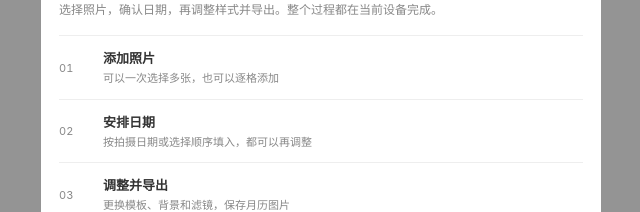
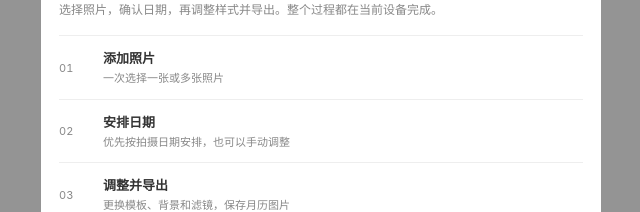
Before and after one commit to lyler77/photo-calendar, a Vue app: page / in a window 1280 px wide. Shown: the part 279-491 px from the top of the page, without its empty margins (319-959 px from the left). Built offline with nearby package versions, Linux system fonts and the light colour scheme.

Commit message:
refine: align onboarding copy with unified photo picker

```diff
--- a/src/components/FirstUseGuide.vue
+++ b/src/components/FirstUseGuide.vue
@@ -37,11 +37,11 @@ defineEmits(['start', 'close'])
         <ol class="steps">
           <li>
             <span class="step-number">01</span>
-            <div><strong>添加照片</strong><small>可以一次选择多张，也可以逐格添加</small></div>
+            <div><strong>添加照片</strong><small>一次选择一张或多张照片</small></div>
           </li>
           <li>
             <span class="step-number">02</span>
-            <div><strong>安排日期</strong><small>按拍摄日期或选择顺序填入，都可以再调整</small></div>
+            <div><strong>安排日期</strong><small>优先按拍摄日期安排，也可以手动调整</small></div>
           </li>
           <li>
             <span class="step-number">03</span>
```
